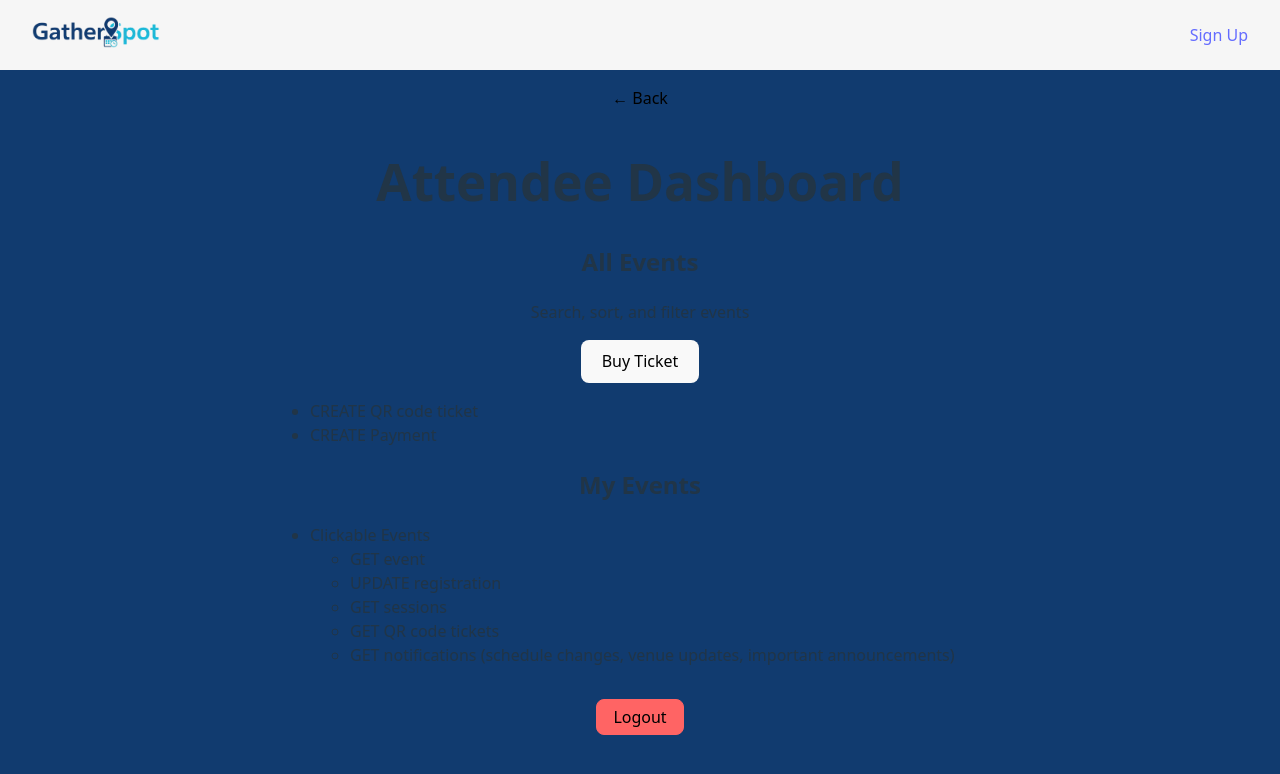
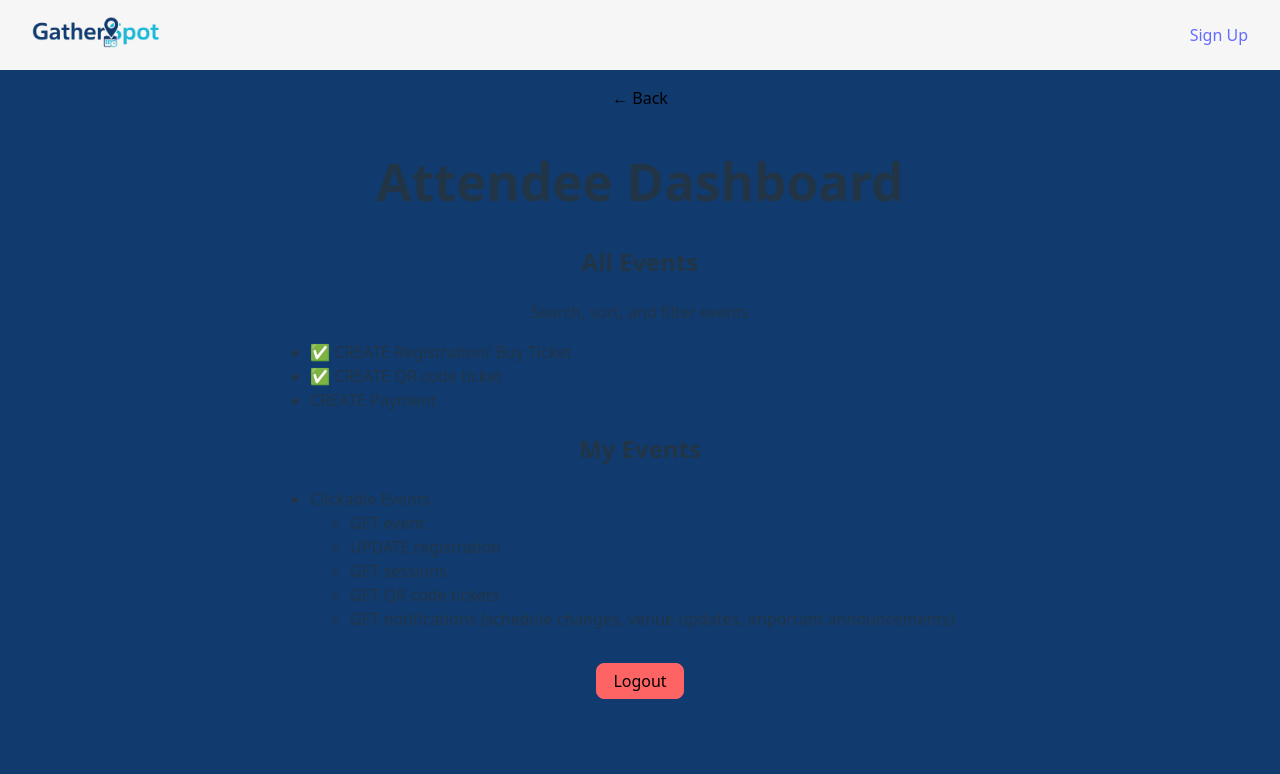
Before and after one commit to nianokia/gatherspot, a React (Vite) app in the folder client/: page /attendee in a window 1280 px wide. Shown: the top 774 px of the page. Built offline with nearby package versions, Linux system fonts and the light colour scheme; no server answers.

Commit message:
feat(buyTicket): only allow attendees to buy tickets

```diff
--- a/client/src/components/EventDetails.jsx
+++ b/client/src/components/EventDetails.jsx
@@ -106,9 +106,11 @@ const EventDetails = () => {
                   <span>{" - "} Price: ${ticket.price}</span>
                   <span>{", "} Quantity: {ticket.quantity}</span>
                 </div>
-                <button className="buyBtn" onClick={() => buyTicket(ticket.id)}>
-                  Buy
-                </button>
+                {user && user.role_id === 2 && (
+                  <button className="buyBtn" onClick={() => buyTicket(ticket.id)}>
+                    Buy
+                  </button>
+                )}
               </li>
             ))}
           </ul>
--- a/client/src/pages/AttendeeDash.jsx
+++ b/client/src/pages/AttendeeDash.jsx
@@ -10,9 +10,9 @@ const AttendeeDash = () => {
       <h1>Attendee Dashboard</h1>
       <h2>All Events</h2>
       <p>Search, sort, and filter events</p>
-      <button>Buy Ticket</button>
       <ul className="userEventList">
-        <li className="userEvent">CREATE QR code ticket</li>
+        <li className="userEvent">✅ CREATE Registration/ Buy Ticket</li>
+        <li className="userEvent">✅ CREATE QR code ticket</li>
         <li className="userEvent">CREATE Payment</li>
       </ul>
       <h2>My Events</h2>
```
